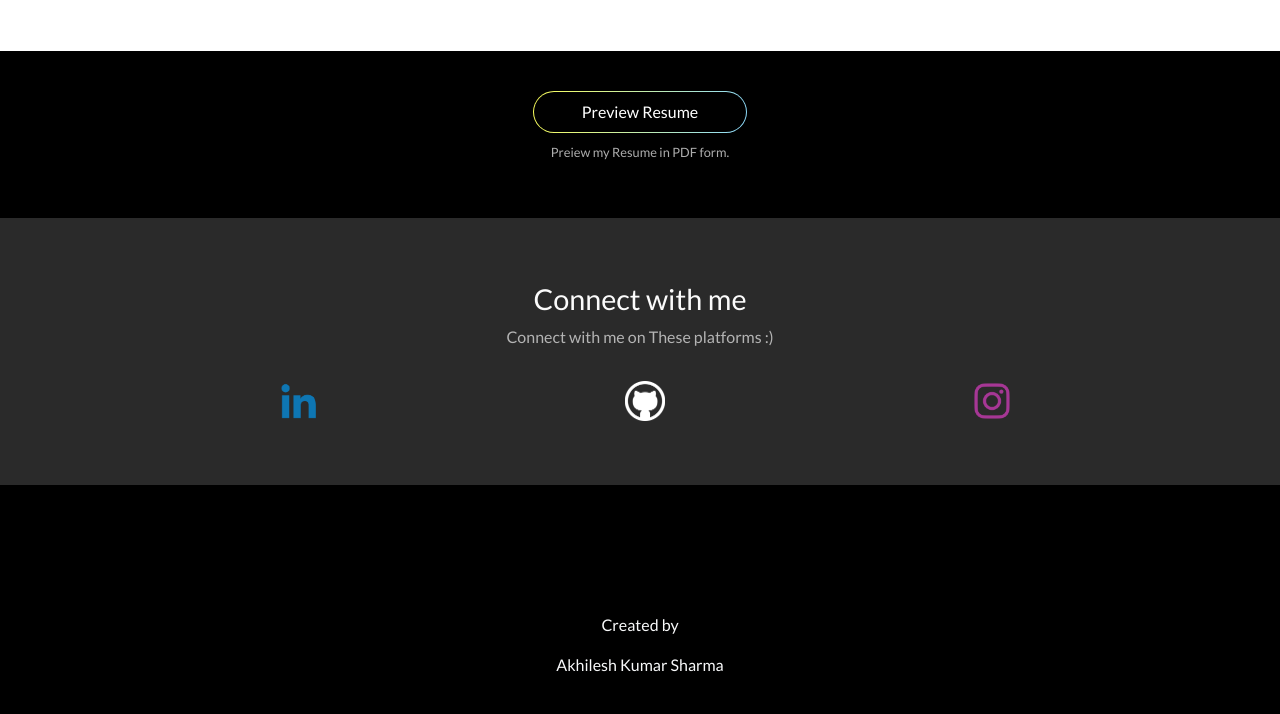
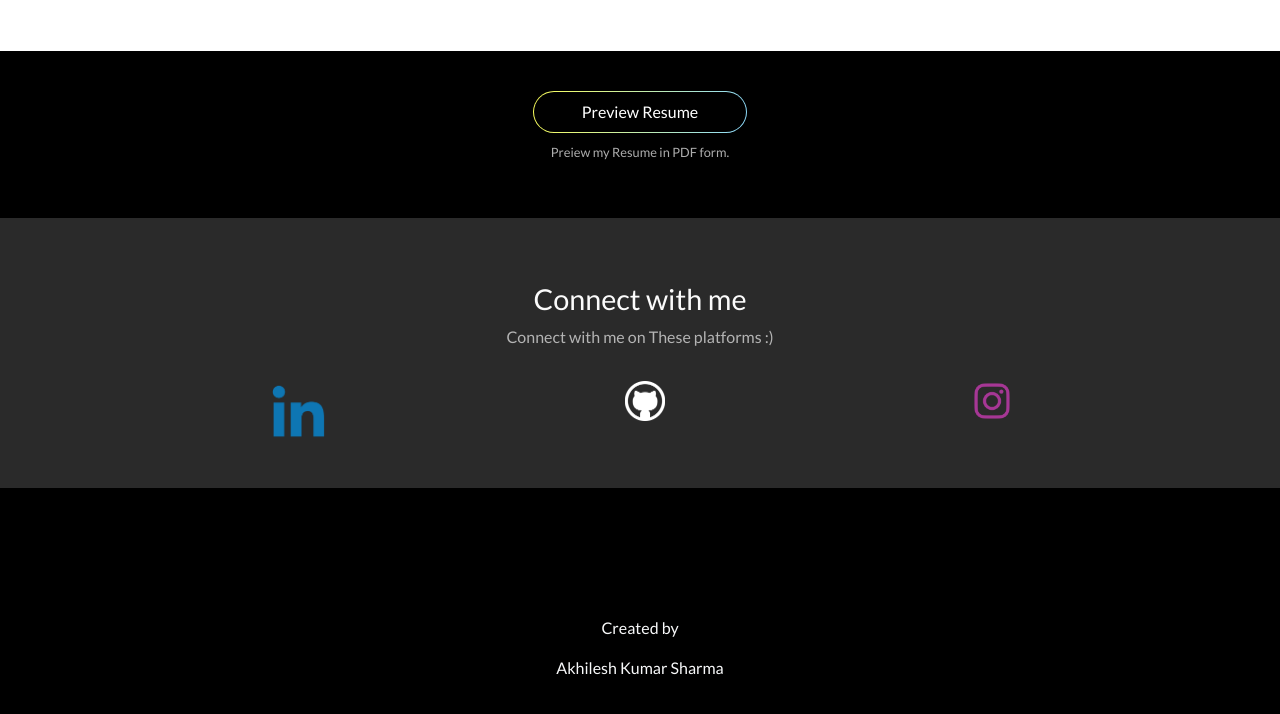
Before and after one commit to akhilsharmaa/profile, a plain HTML site: page index.html in a window 1280 px wide. In both pictures the pointer is over the picture 298 px from the left and 2662 px from the top of the page. Shown: the part 2262-2976 px from the top of the page. Drawn offline with nearby package versions, Linux system fonts and the light colour scheme.

Commit message:
Screen Shot Added

```diff
--- a/css/contact/contactFrame.css
+++ b/css/contact/contactFrame.css
@@ -3,6 +3,7 @@
     padding-bottom: 5%;
     text-align: center;
     align-items: center;
+    height: 270px;
     background-color: rgb(42, 42, 42);
 }
 
@@ -22,6 +23,12 @@
     height: 40px;
     width: 40px;
 }
+.social-icons:hover{
+    height: 60px;
+    width: 60px;
+}
+
+
 
 .social-icon-container{
     padding-left: 5%;
```
Also changed, not shown: ScreenShots/website Screenshot.png (added), images/Screenshot.png (deleted), images/tech.png (deleted).
